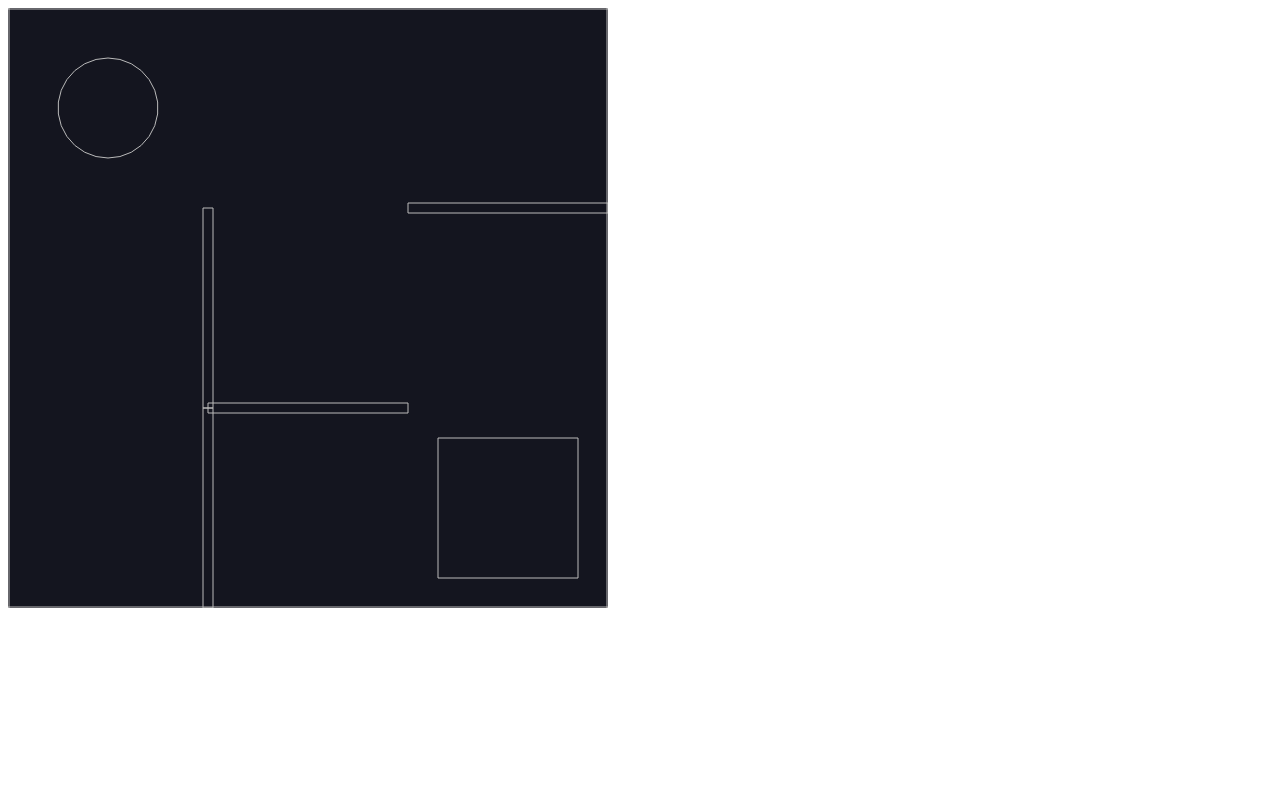
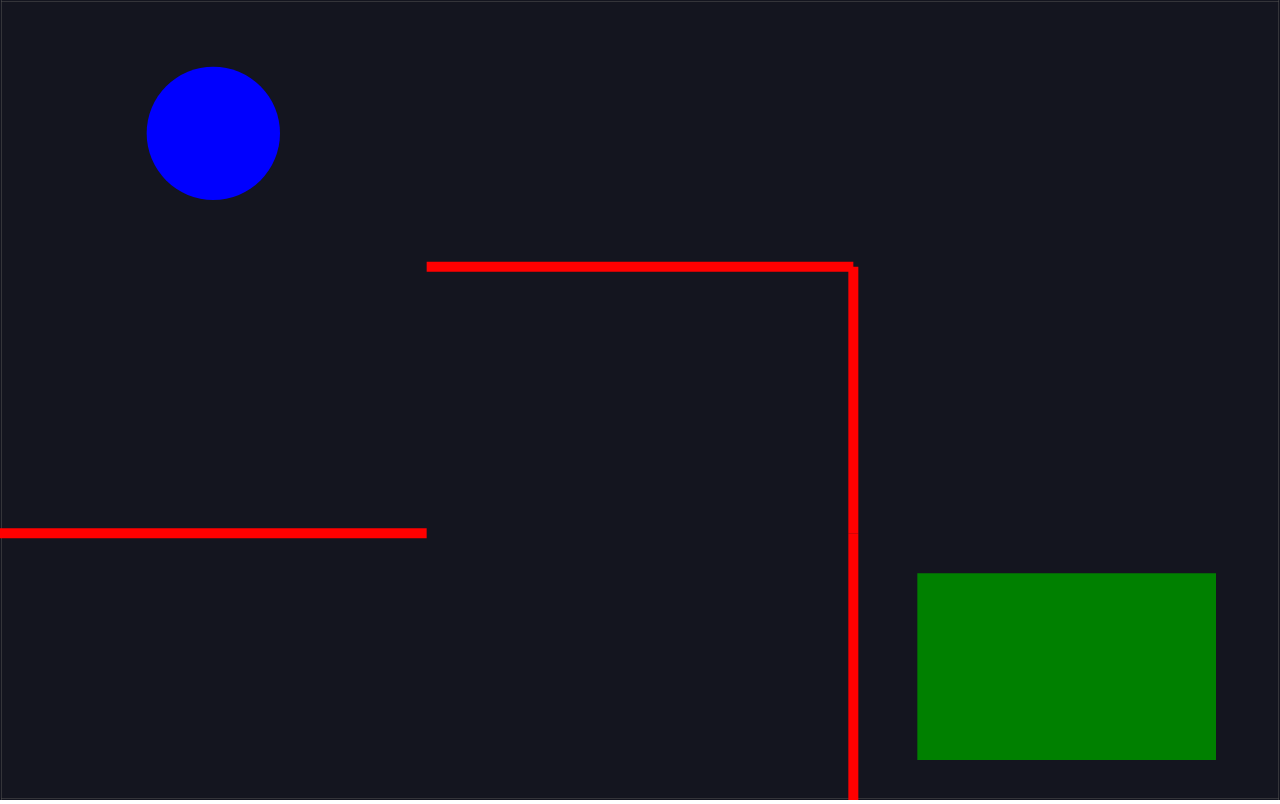
Before and after one commit to isaacsokari/javascript-apps, a plain HTML site: page maze-beater/index.html in a window 1280 px wide. Drawn offline with nearby package versions, Linux system fonts and the light colour scheme.

Commit message:
completed win message display. added reload button on completion

```diff
--- a/maze-beater/index.html
+++ b/maze-beater/index.html
@@ -13,8 +13,50 @@
       integrity="sha512-pi0tSRZdlNRZeANPwdAIHRAYg6gZZV6QlAiyHXn5TYqLzBKE9jlttO/QgYLMhISD6oNv2kPsVelx+n5nw0FqKA=="
       crossorigin="anonymous"
     ></script>
+    <style>
+      body {
+        margin: 0;
+        width: 100vw;
+        height: 100vh;
+        overflow: hidden;
+      }
+
+      .hidden {
+        display: none !important;
+      }
+
+      h1 {
+        color: white;
+        font-size: 2.25rem;
+      }
+
+      .winner {
+        display: flex;
+        flex-direction: column;
+        justify-content: center;
+        align-items: center;
+        position: absolute;
+        z-index: 1;
+        height: 100vh;
+        width: 100vw;
+      }
+
+      button {
+        height: 2rem;
+        width: max-content;
+        font: 1.5rem;
+        padding: 0.25rem 0.5rem;
+        background-color: #fff;
+        color: black;
+        margin-top: 2rem;
+      }
+    </style>
   </head>
   <body>
+    <div class="winner hidden">
+      <h1>You Win!</h1>
+      <button>Play Again</button>
+    </div>
     <script src="index.js"></script>
   </body>
 </html>
--- a/maze-beater/index.js
+++ b/maze-beater/index.js
@@ -1,11 +1,13 @@
+function newGame() {
   const { Engine, Render, Runner, World, Bodies, Body, Events } = Matter;
 
-const width = document.body.clientWidth > 600 ? 600 : 300;
-const height = width;
-const cells = 3;
+  const width = window.innerWidth;
+  const height = window.innerHeight;
+  const cellsHorizontal = 3;
+  const cellsVertical = 3;
 
-const cellLength = width / cells;
-const cellHeight = height / cells;
+  const cellLength = width / cellsHorizontal;
+  const cellHeight = height / cellsVertical;
   const wallSize = 10;
 
   const engine = Engine.create();
@@ -19,7 +21,7 @@ const render = Render.create({
     element: document.body,
     engine,
     options: {
-    // wireframes: false,
+      wireframes: false,
       width,
       height,
     },
@@ -62,20 +64,20 @@ const shuffle = (arr) => {
     return arr;
   };
 
-const grid = Array(cells)
+  const grid = Array(cellsVertical)
     .fill(null)
-  .map(() => Array(cells).fill(false));
+    .map(() => Array(cellsHorizontal).fill(false));
 
-const verticals = Array(cells)
+  const verticals = Array(cellsVertical)
     .fill(null)
-  .map(() => Array(cells - 1).fill(false));
+    .map(() => Array(cellsHorizontal - 1).fill(false));
 
-const horizontals = Array(cells - 1)
+  const horizontals = Array(cellsVertical - 1)
     .fill(null)
-  .map(() => Array(cells).fill(false));
+    .map(() => Array(cellsHorizontal).fill(false));
 
-const startRow = Math.floor(Math.random() * cells);
-const startColumn = Math.floor(Math.random() * cells);
+  const startRow = Math.floor(Math.random() * cellsVertical);
+  const startColumn = Math.floor(Math.random() * cellsHorizontal);
 
   const moveThroughCell = (row, column) => {
     // if cell is visited, return
@@ -98,9 +100,9 @@ const moveThroughCell = (row, column) => {
       // check if the neighbor is out of bounds
       if (
         nextRow < 0 ||
-      nextRow >= cells ||
+        nextRow >= cellsVertical ||
         nextColumn < 0 ||
-      nextColumn >= cells
+        nextColumn >= cellsHorizontal
       ) {
         continue;
       }
@@ -135,10 +137,19 @@ horizontals.forEach((row, rowIndex) => {
       const xPosition = columnIndex * cellLength + cellLength / 2;
       const yPosition = rowIndex * cellHeight + cellHeight;
 
-    const wall = Bodies.rectangle(xPosition, yPosition, cellLength, wallSize, {
+      const wall = Bodies.rectangle(
+        xPosition,
+        yPosition,
+        cellLength,
+        wallSize,
+        {
           isStatic: true,
           label: 'wall',
-    });
+          render: {
+            fillStyle: 'red',
+          },
+        }
+      );
       World.add(world, wall);
     });
   });
@@ -150,10 +161,19 @@ verticals.forEach((row, rowIndex) => {
       const xPosition = columnIndex * cellLength + cellLength;
       const yPosition = rowIndex * cellHeight + cellHeight / 2;
 
-    const wall = Bodies.rectangle(xPosition, yPosition, wallSize, cellLength, {
+      const wall = Bodies.rectangle(
+        xPosition,
+        yPosition,
+        wallSize,
+        cellHeight,
+        {
           isStatic: true,
           label: 'wall',
-    });
+          render: {
+            fillStyle: 'red',
+          },
+        }
+      );
       World.add(world, wall);
     });
   });
@@ -168,15 +188,21 @@ const goal = Bodies.rectangle(
     {
       isStatic: true,
       label: 'goal',
+      render: {
+        fillStyle: 'green',
+      },
     }
   );
 
   World.add(world, goal);
 
   // ball
-
-const ball = Bodies.circle(cellLength / 2, cellHeight / 2, cellLength / 4, {
+  const ballRadius = Math.min(cellLength, cellHeight) / 4;
+  const ball = Bodies.circle(cellLength / 2, cellHeight / 2, ballRadius, {
     label: 'ball',
+    render: {
+      fillStyle: 'blue',
+    },
   });
 
   World.add(world, ball);
@@ -203,11 +229,11 @@ document.addEventListener('keydown', (event) => {
   Events.on(engine, 'collisionStart', (event) => {
     event.pairs.forEach((collision) => {
       const labels = ['ball', 'goal'];
-
       if (
         labels.includes(collision.bodyA.label) &&
         labels.includes(collision.bodyB.label)
       ) {
+        document.querySelector('.winner').classList.remove('hidden');
         world.gravity.y = 1;
         world.bodies.forEach((body) => {
           if (body.label === 'wall') {
@@ -215,5 +241,17 @@ Events.on(engine, 'collisionStart', (event) => {
           }
         });
       }
+      return;
     });
   });
+}
+
+newGame();
+
+document.querySelector('button').addEventListener('click', () => {
+  // document.querySelector('canvas').remove();
+  // document.querySelector('.winner').classList.add('hidden');
+  // newGame();
+
+  window.location.reload();
+});
```
Lines whose indentation alone changed are shown as unchanged.
